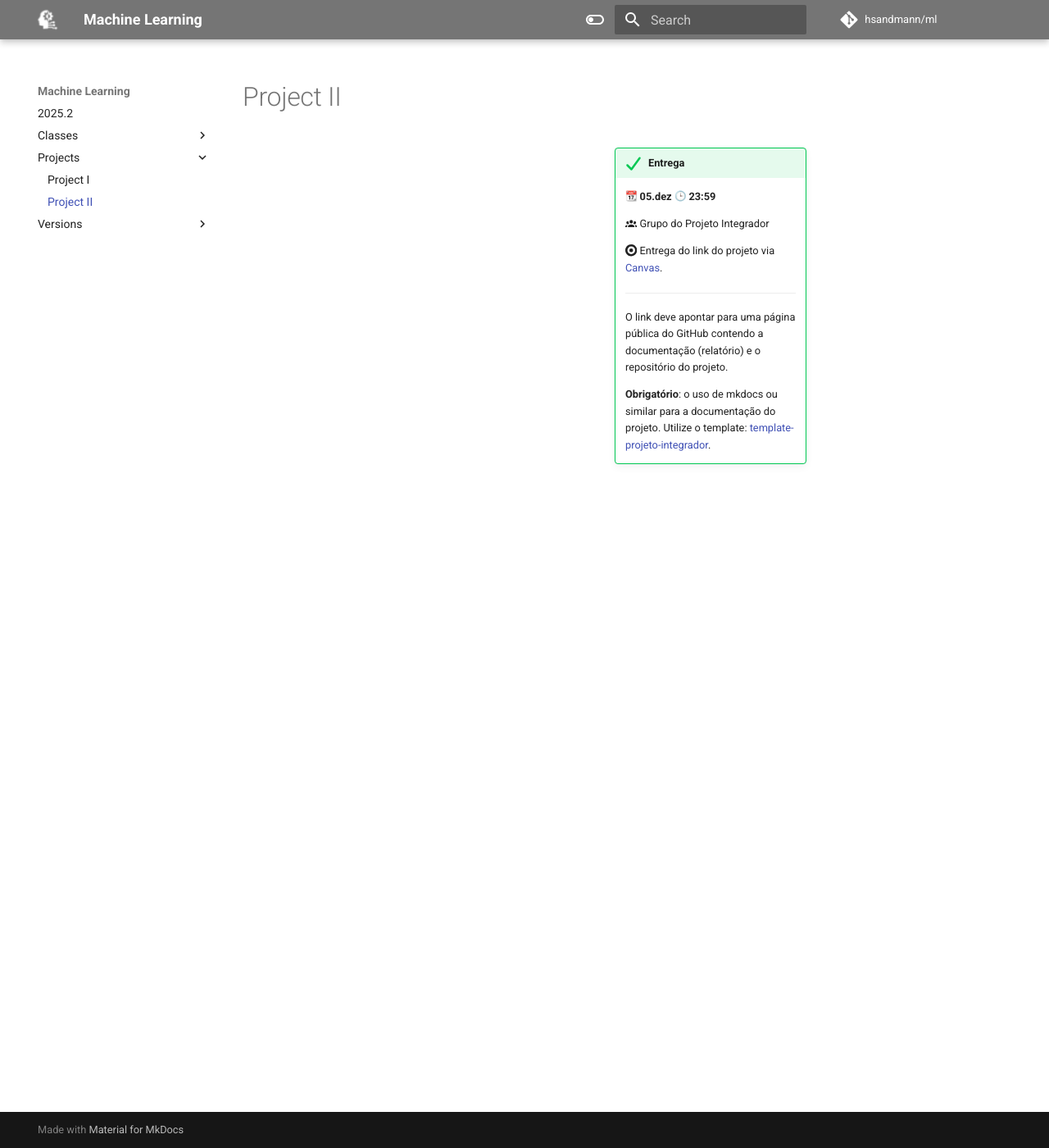
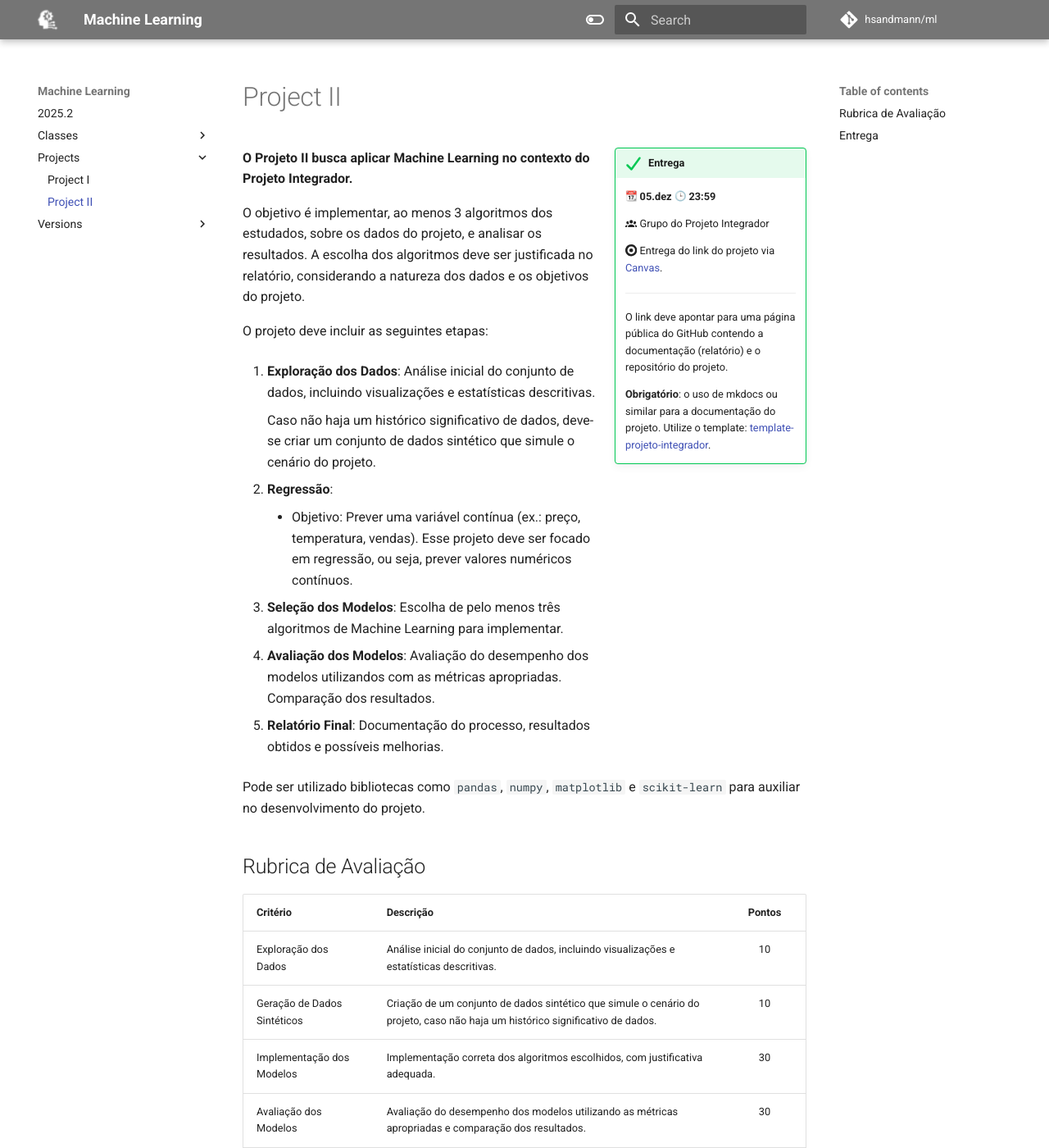
Before and after one commit to hsandmann/ml, an MkDocs documentation site: the page built from docs/versions/2025.2/projects/2/index.md, in a window 1280 px wide and 1400 px high. Shown: the whole window at 82% size. Built offline with MkDocs 1.6.1 and Material for MkDocs 9.7.7, drawn with Linux system fonts in a browser that asks for light colours; emoji names are drawn with the system emoji font; comment, search, counter and statistics services are not loaded; some of the changed text lies outside the part shown.

Commit message:
projeto ii

```diff
--- a/docs/versions/2025.2/projects/2/index.md
+++ b/docs/versions/2025.2/projects/2/index.md
@@ -11,3 +11,40 @@
     O link deve apontar para uma página pública do GitHub contendo a documentação (relatório) e o repositório do projeto.
 
     **Obrigatório**: o uso de mkdocs ou similar para a documentação do projeto. Utilize o template: [template-projeto-integrador](https://hsandmann.github.io/documentation.template/){:target="_blank"}.
+
+**O Projeto II busca aplicar Machine Learning no contexto do Projeto Integrador.**
+
+O objetivo é implementar, ao menos 3 algoritmos dos estudados, sobre os dados do projeto, e analisar os resultados. A escolha dos algoritmos deve ser justificada no relatório, considerando a natureza dos dados e os objetivos do projeto.
+
+O projeto deve incluir as seguintes etapas:
+
+1. **Exploração dos Dados**: Análise inicial do conjunto de dados, incluindo visualizações e estatísticas descritivas.
+
+    Caso não haja um histórico significativo de dados, deve-se criar um conjunto de dados sintético que simule o cenário do projeto.
+
+2. **Regressão**:
+
+    - Objetivo: Prever uma variável contínua (ex.: preço, temperatura, vendas). Esse projeto deve ser focado em regressão, ou seja, prever valores numéricos contínuos.
+
+3. **Seleção dos Modelos**: Escolha de pelo menos três algoritmos de Machine Learning para implementar.
+
+4. **Avaliação dos Modelos**: Avaliação do desempenho dos modelos utilizandos com as métricas apropriadas. Comparação dos resultados.
+
+5. **Relatório Final**: Documentação do processo, resultados obtidos e possíveis melhorias.
+
+Pode ser utilizado bibliotecas como `pandas`, `numpy`, `matplotlib` e `scikit-learn` para auxiliar no desenvolvimento do projeto.
+
+## Rubrica de Avaliação
+
+| Critério | Descrição | Pontos |
+|----------|-----------|:------:|
+| Exploração dos Dados | Análise inicial do conjunto de dados, incluindo visualizações e estatísticas descritivas. | 10 |
+| Geração de Dados Sintéticos | Criação de um conjunto de dados sintético que simule o cenário do projeto, caso não haja um histórico significativo de dados. | 10 |
+| Implementação dos Modelos | Implementação correta dos algoritmos escolhidos, com justificativa adequada. | 30 |
+| Avaliação dos Modelos | Avaliação do desempenho dos modelos utilizando as métricas apropriadas e comparação dos resultados. | 30 |
+| Relatório Final | Documentação clara e completa do processo, resultados obtidos e possíveis melhorias. | 20 |
+
+
+## Entrega
+
+A entrega deve ser feita através do [Canvas](https://canvas.espm.br/) - **Projeto de Dados II**. Só serão aceitos links para repositórios públicos do GitHub contendo a documentação (relatório) e o código do projeto. Conforme exemplo do [template-projeto-integrador](https://hsandmann.github.io/documentation.template/){:target="_blank"}. **ESTE PROJETO PODE SER FEITO COM O GRUPO DO PROJETO INTEGRADOR**.
```
